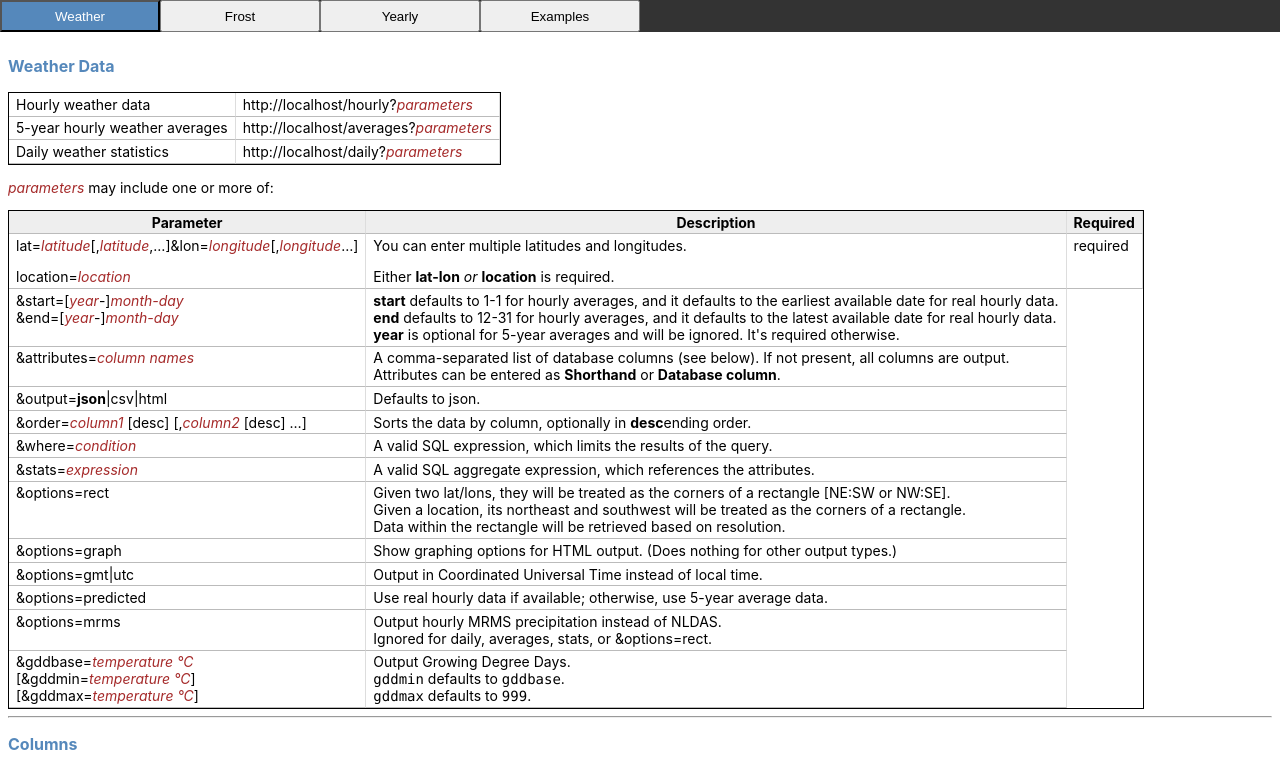
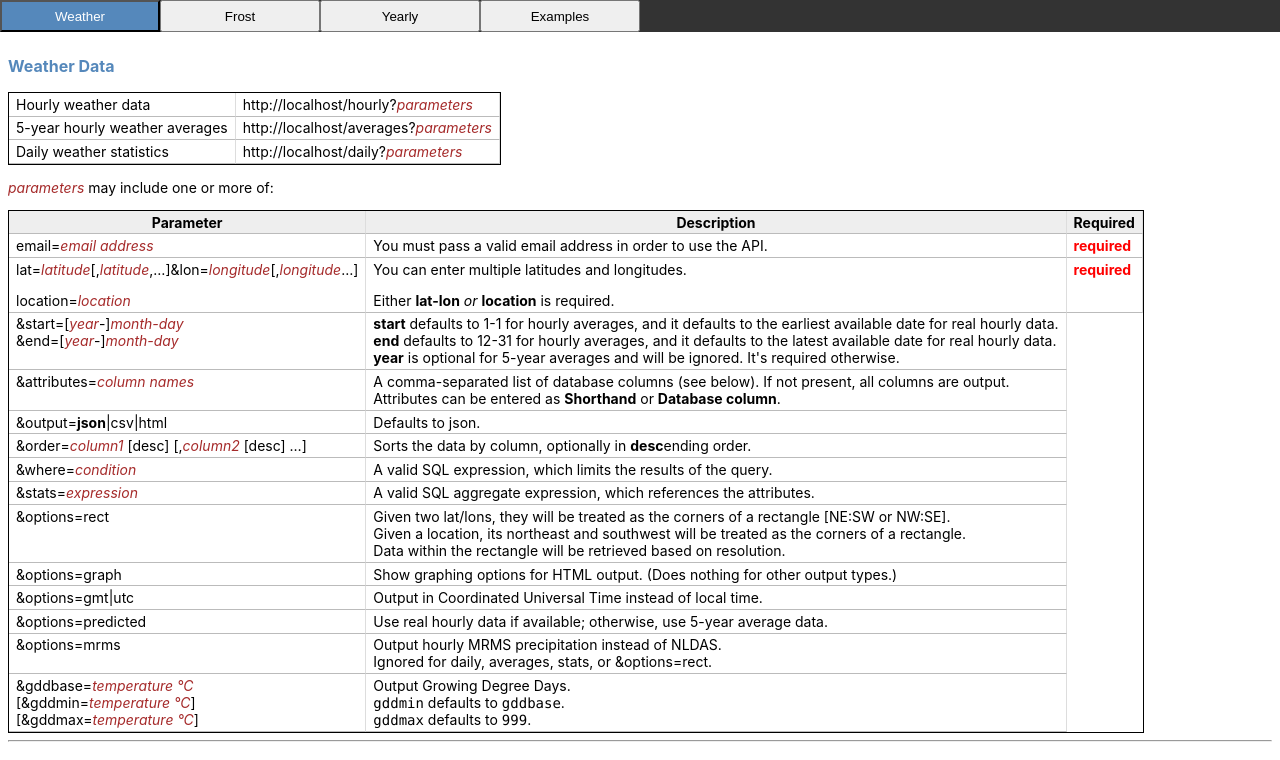
Before and after one commit to precision-sustainable-ag/weather-api, a React (Create React App) app in the folder public/client/: page / in a window 1280 px wide. Shown: the top 760 px of the page. Built offline with nearby package versions, Linux system fonts and the light colour scheme.

Commit message:
add email to documentation

```diff
--- a/public/client/src/components/weather/index.js
+++ b/public/client/src/components/weather/index.js
@@ -35,6 +35,17 @@ export const Weather = () => {
         <tbody>
           <tr>
             <td>
+              <p>email=<i>email address</i></p>
+            </td>
+            <td>
+              <p>You must pass a valid email address in order to use the API.</p>
+            </td>
+            <td>
+              <strong style={{ color: 'red' }}>required</strong>
+            </td>
+          </tr>
+          <tr>
+            <td>
               <p>lat=<i>latitude</i>[,<i>latitude</i>,&hellip;]&lon=<i>longitude</i>[,<i>longitude</i>&hellip;]</p>
               <p>location=<i>location</i></p>
             </td>
@@ -43,7 +54,7 @@ export const Weather = () => {
               <p>Either <b>lat-lon</b> <em>or</em> <b>location</b> is required.</p>
             </td>
             <td>
-              required
+              <strong style={{ color: 'red' }}>required</strong>
             </td>
           </tr>
 
```
